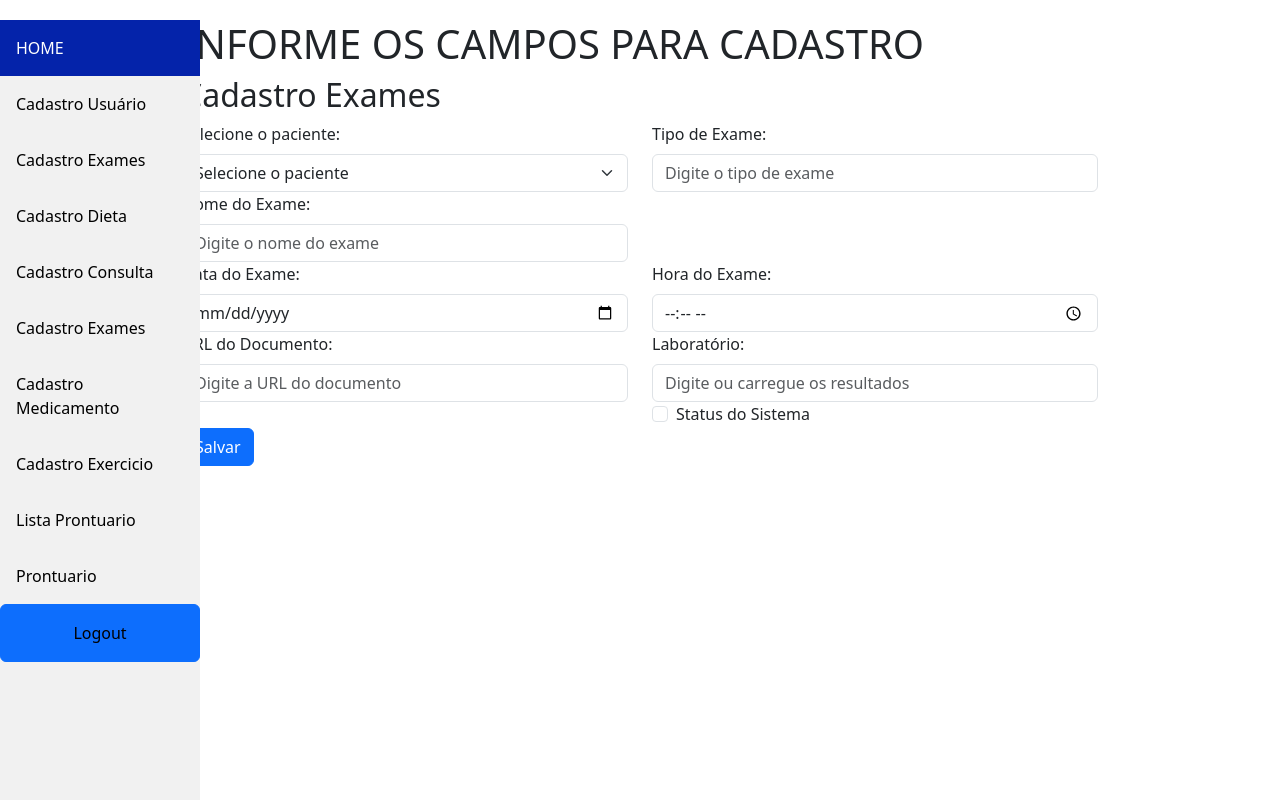
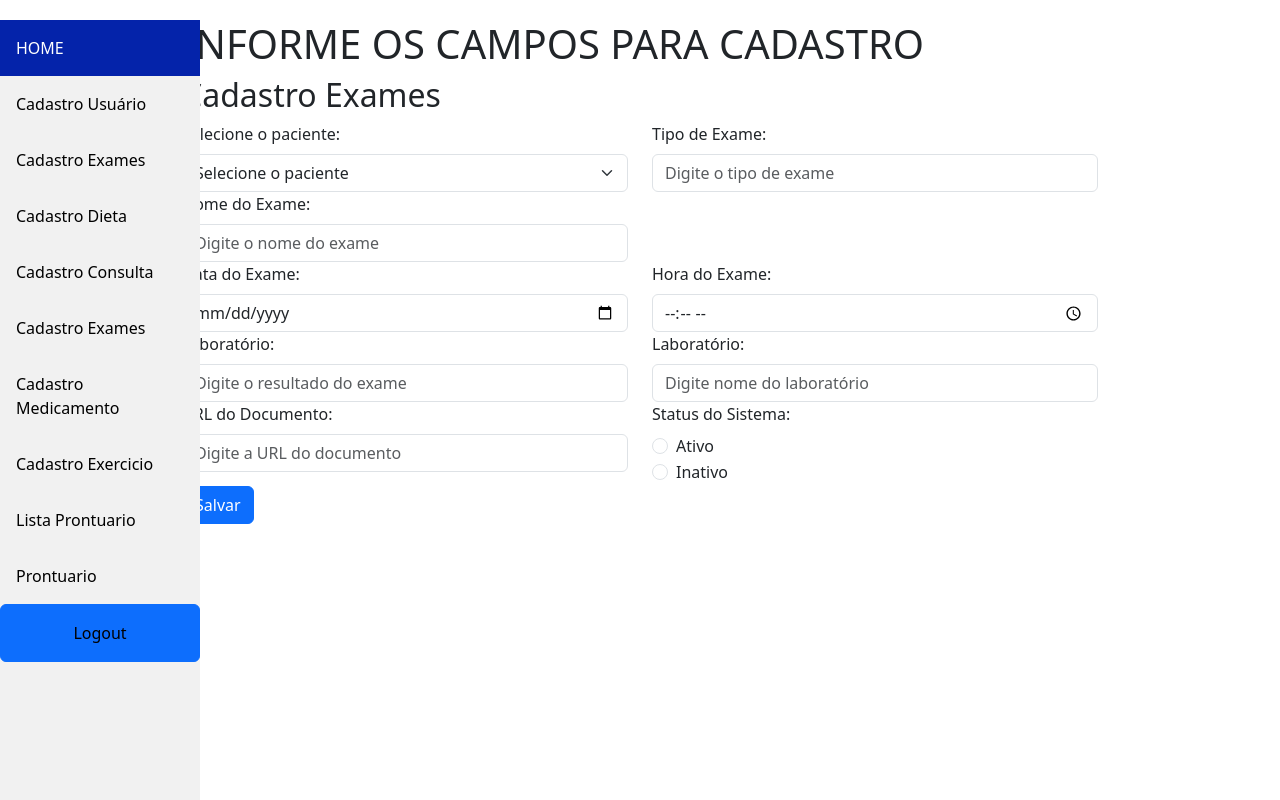
Before and after one commit to FullStack-Coqueiros/M3P-FrontEnd-Squad2, a React (Vite) app in the folder project_frontend/: page /CadastroExames in a window 1280 px wide. Built offline with nearby package versions, Linux system fonts and the light colour scheme; data requests are answered from the project's data file.

Commit message:
Ajustes Cadsatro de exames

```diff
--- a/project_frontend/src/pages/CadastroExames/CadastroExames.jsx
+++ b/project_frontend/src/pages/CadastroExames/CadastroExames.jsx
@@ -5,6 +5,9 @@ import { v4 as uuidv4 } from 'uuid';
 import { useAppContext } from "../../context/useAppContext";
 import Sidebar from "../../components/SidebarComponents/Sidebar"
 import "./styles.css"
+
+import dbJson from '../../../db.json';
+
 
 function CadastroExames() {
   const { handleAdicionarExame, handleDeletarExame, pacientes, setPacientes, carregarPacientes } = useAppContext();
@@ -32,7 +35,10 @@ function CadastroExames() {
       id: uuidv4(),
     };
 
-    handleAdicionarExame(exame);
+    // Adiciona o novo exame ao array de exames em dbJson
+    dbJson.exames = [...dbJson.exames, exame];
+
+
     setIsSaved(true);
     setShowSuccessAlert(true);
 
@@ -109,10 +115,14 @@ function CadastroExames() {
                   <Form.Control
                     type="text"
                     placeholder="Digite o tipo de exame"
-                    {...register("tipo", { required: true })}
+                    {...register("tipo", {
+                      required: true,
+                      minLength: 4,
+                      maxLength: 32,
+                    })}
                   />
                   {errors.tipo && (
-                    <span className="error-message">Campo Obrigatório</span>
+                    <span className="error-message">Campo Obrigatório com 4 a 32 caracteres</span>
                   )}
                 </Form.Group>
               </Col>
@@ -149,6 +159,20 @@ function CadastroExames() {
             <Row>
 
               <Col>
+                <Form.Group name="Laboratorio">
+                  <Form.Label>Laboratório:</Form.Label>
+                  <Form.Control
+                    type="text"
+                    placeholder="Digite o resultado do exame"
+                    {...register("resultados", {
+                      required: true, minLength: 16,
+                      maxLength: 1024,
+                    })}
+                  />
+                  {errors.resultados && (
+                    <span className="error-message">Campo Obrigatório com 16 a 1024 caracteres</span>
+                  )}
+                </Form.Group>
                 <Form.Group name="Documento">
                   <Form.Label>URL do Documento:</Form.Label>
                   <Form.Control
@@ -159,24 +183,42 @@ function CadastroExames() {
                 </Form.Group>
               </Col>
               <Col>
-                <Form.Group name="Resultados">
+                <Form.Group name="Laboratorio">
                   <Form.Label>Laboratório:</Form.Label>
                   <Form.Control
                     type="text"
-                    placeholder="Digite ou carregue os resultados"
-                    {...register("resultados", { required: true })}
+                    placeholder="Digite nome do laboratório"
+                    {...register("laboratorio", {
+                      required: true, minLength: 4,
+                      maxLength: 32
+                    })}
                   />
-                  {errors.resultados && (
-                    <span className="error-message">Campo Obrigatório</span>
+                  {errors.laboratorio && (
+                    <span className="error-message">Campo Obrigatório com 4 a 32 caracteres</span>
                   )}
                 </Form.Group>
                 <Form.Group name="statusSistema">
-                  <Form.Check
-                    type="checkbox"
-                    label="Status do Sistema"
-                    {...register("statusSistema", { required: true })}
-                  />
+                  <Form.Label>Status do Sistema:</Form.Label>
+                  <div>
+                    <Form.Check
+                      type="radio"
+                      label="Ativo"
+                      value="Ativo"
+                      {...register("statusSistema", { required: "Selecione o status do sistema." })}
+                    />
+                    <Form.Check
+                      type="radio"
+                      label="Inativo"
+                      value="Inativo"
+                      {...register("statusSistema", { required: "Selecione o status do sistema." })}
+                    />
+                  </div>
+                  {errors.statusSistema && (
+                    <span className="error-message">{errors.statusSistema.message}</span>
+                  )}
                 </Form.Group>
+
+
 
               </Col>
             </Row>
```
